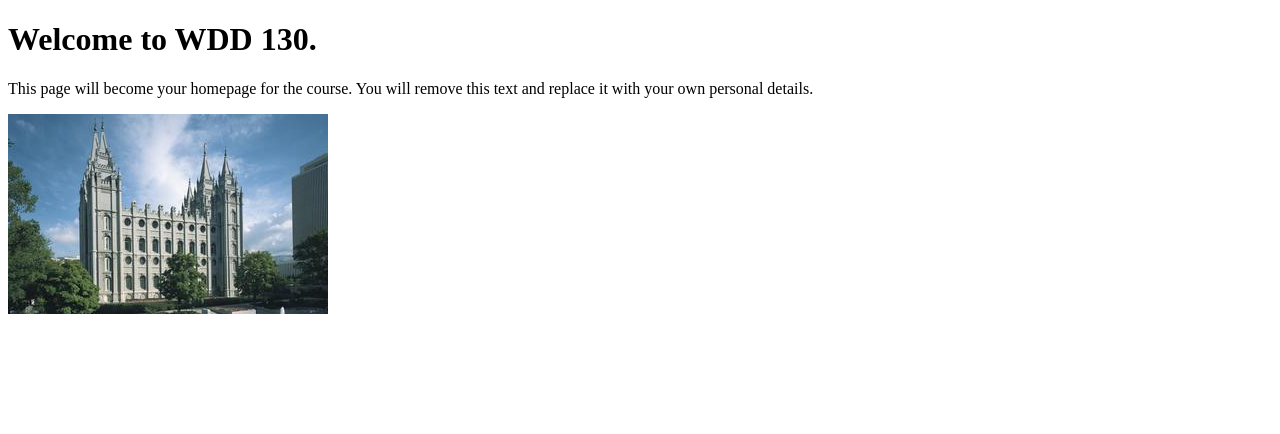
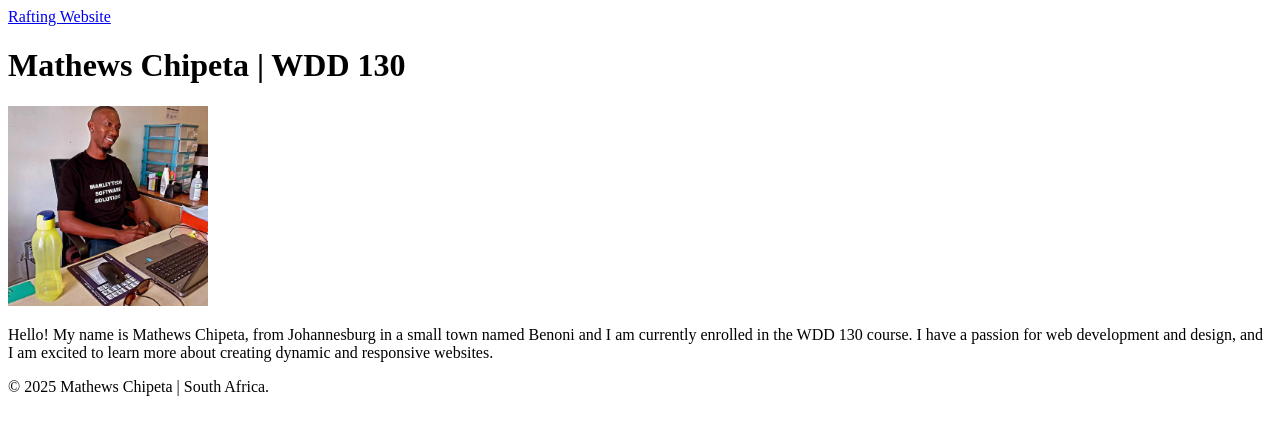
Before and after one commit to mathewschipeta/wdd130, a plain HTML site: page index.html in a window 1280 px wide. Drawn offline with Linux system fonts and the light colour scheme.

Commit message:
add information about me

```diff
--- a/index.html
+++ b/index.html
@@ -1,14 +1,31 @@
 <!DOCTYPE html>
 <html lang="en">
+
 <head>
     <meta charset="UTF-8">
     <meta name="viewport" content="width=device-width, initial-scale=1.0">
-    <title>WDD 130 | Personal Homepage</title>
+    <title>Mathews Chipeta | WDD 130</title>
 </head>
+
 <body>
-    <h1>Welcome to WDD 130.</h1>
-    <p>This page will become your homepage for the course. You will remove this text and replace it with your own personal details.</p>
+    <header>
+        <nav>
+            <a href="#Home"></a>
+            <a href="wwr/">Rafting Website</a>
+        </nav>
+    </header>
+    <main>
+        <h1>Mathews Chipeta | WDD 130</h1>
+        <img src="images/profile.jpg" alt="my profile picture" width="200">
+        <p>
+            Hello! My name is Mathews Chipeta, from Johannesburg in a small town named Benoni
+            and I am currently enrolled in the WDD 130 course. I have a passion for
+            web development and design, and I am excited to learn more about creating dynamic and responsive websites.
+        </p>
+    </main>
+    <footer>
+        <p>&copy; 2025 Mathews Chipeta | South Africa.</p>
+    </footer>
+</body>
 
-    <img src="images/salt-lake-temple.jpg" alt="The Salt Lake Temple.">
-</body>
 </html>
```
Also changed, not shown: images/profile.jpg (added).
